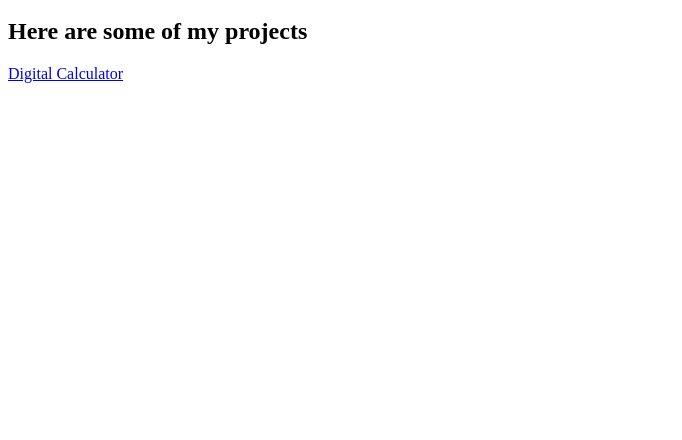
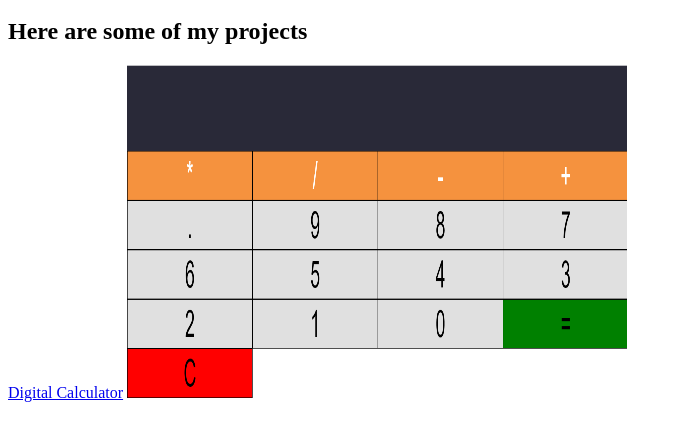
Before and after one commit to doctorhelp2020/doctorhelp2020.github.io, a plain HTML site: page index.html in a window 1280 px wide. Shown: the part 48-488 px from the top of the page, without its empty margins (0-682 px from the left). Drawn offline with Linux system fonts and the light colour scheme.

Commit message:
Add icon

```diff
--- a/index.html
+++ b/index.html
@@ -2,4 +2,5 @@
 <H1> Welcome to doctorhelp2020's home </H1>
 <H2> Here are some of my projects </H2>
 <A href="calc/digital_calculator.html"> Digital Calculator</A>
+<img src="calc/calc_icon.png" alt="Trulli" width="500" height="333">
 </HTML>
```
Also changed, not shown: calc/calc_icon.png (added).
